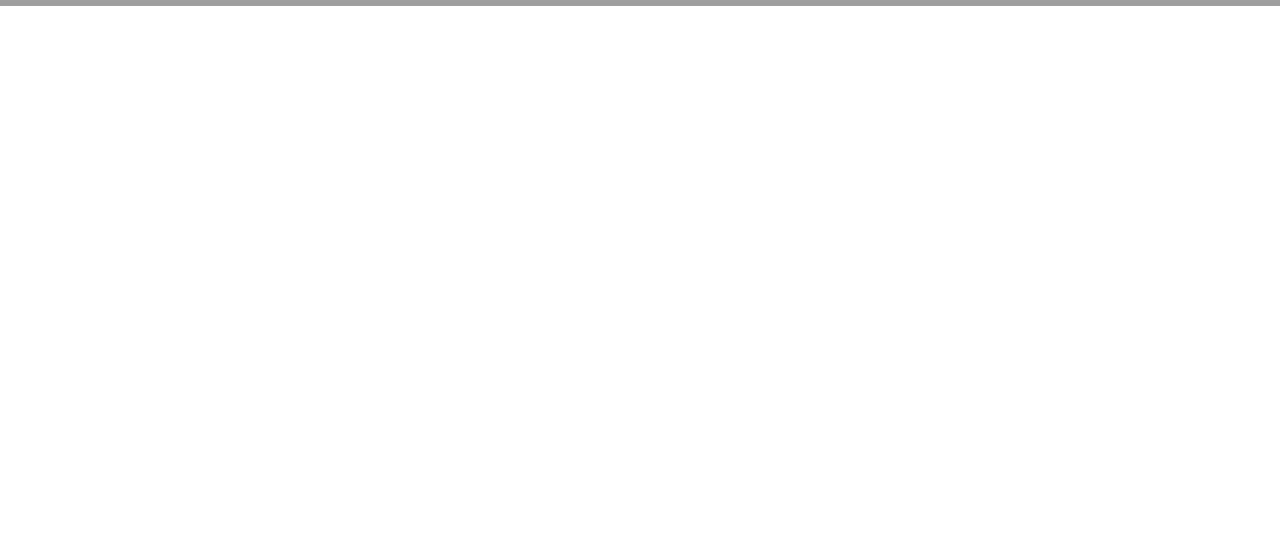
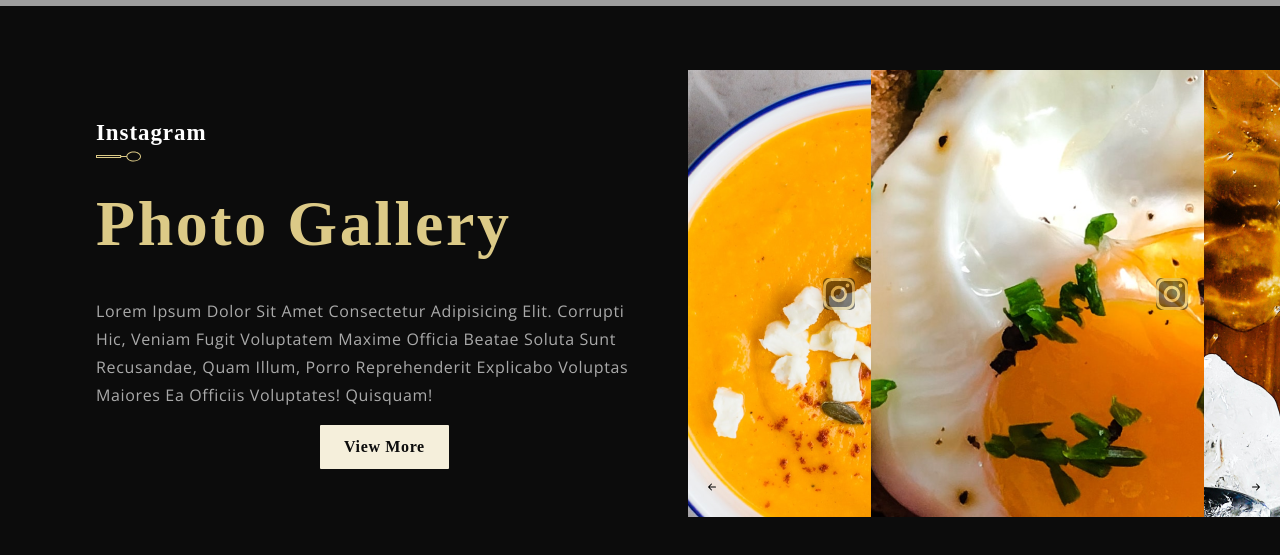
Before and after one commit to prasuk26/Restaurant_project, a React (Create React App) app: page / in a window 1280 px wide. Shown: the part 5845-6400 px from the top of the page. Before the commit the page ends 5851 px from the top, so only its background shows below. Built offline with nearby package versions, Linux system fonts and the light colour scheme; grey boxes are pictures that could not be loaded; a web font is replaced by a local one.

Commit message:
gallery completed but not responsive

```diff
--- a/src/App.js
+++ b/src/App.js
@@ -13,7 +13,7 @@
     <Chef />
     <Intro />
     <Laurels />
-    {/* <Gallery /> */}
+    <Gallery />
     {/* <FindUs /> */}
     {/* <Footer /> */}
   </div>
--- a/src/container/Gallery/Gallery.css
+++ b/src/container/Gallery/Gallery.css
@@ -0,0 +1,130 @@
+.app__gallery{
+    display: flex;
+    flex-direction: row;
+    background: var(--color-black);
+    padding: 4rem 0 4rem 6rem;
+}
+
+.app__gallery-content{
+    flex: 1;
+    display: flex;
+    justify-content: center;
+    align-items: flex-start;
+    flex-direction: column;
+    min-width: 500px;
+    padding-right: 2rem;
+}
+
+.app__gallery-content button{
+    margin-top: 1rem;
+}
+
+.app__gallery-images{
+    flex: 1;
+    display: flex;
+    flex-direction: row;
+    min-width: 50%;
+    position: relative;
+}
+
+.app__gallery-images_container{
+    display: flex;
+    flex-direction: row;
+    width: max-content;
+    overflow-x: scroll;
+    -ms-overflow-style: none;
+    scrollbar-width: none;
+}
+
+.app__gallery-images_container::-webkit-scrollbar{
+    display: none;
+}
+
+.app__gallery-images_card{
+    position: relative;
+    min-width: 301px;
+    height: 447px;
+    margin-right: 2rem;
+}
+
+.gallery__images-icon {
+    position: absolute;
+    color: #fff;
+    font-size: 2rem;
+    opacity: 0.5;
+    transition: 0.5s ease;
+    cursor: pointer;
+}
+
+/* .app__gallery-images_card:hover img{
+    opacity: 0.35;
+} */
+
+.app__gallery-images_card:hover .gallery__images-icon{
+    opacity: 1;
+}
+
+.app__gallery-images_arrows {
+    width: 100%;
+    display: flex;
+    justify-content: space-between;
+    align-items: center;
+    padding: 0 1rem;
+    position: absolute;
+    bottom: 5%;
+}
+
+.gallery__images-icon{
+    color: var(--color-golden);
+    font-size: 2rem;
+    cursor: pointer;
+    background-color: var(--color-black);
+    border-radius: 5px;
+}
+
+.gallery__images-icon:hover{
+    color: var(--color-white);
+}
+
+@media screen and(min-width:2000px) {
+    .app__gallery-content{
+        min-width: 1000px;
+        padding-right: 4rem;
+    }
+    .app__gallery-images_card{
+        min-width: 400px;
+        height: 550px;
+    }
+}
+@media screen and(max-width:1150px) {
+    .app__gallery{
+        flex-direction: column;
+    }
+
+    .app__gallery-images{
+        min-width: 100%;
+        margin: 5rem 0;
+    }
+
+}
+@media screen and(max-width:850px) {
+    .app__gallery{
+        flex-direction: column;
+    }
+
+}
+@media screen and(max-width:650px) {
+    .app__gallery{
+        padding: 4rem 0 4rem 2rem;
+    }
+    .app__gallery-content{
+        min-width: 100%;
+    }
+
+    .app__gallery-images_card{
+
+        min-width: 240px;
+        height: 320px;
+    }
+
+}
--- a/src/container/Gallery/Gallery.jsx
+++ b/src/container/Gallery/Gallery.jsx
@@ -1,11 +1,50 @@
 import React from 'react';
-
+import { BsInstagram, BsArrowLeftShort, BsArrowRightShort } from 'react-icons/bs';
+import {images} from '../../constants';
+import { SubHeading } from '../../components';
 import './Gallery.css';
 
-const Gallery = () => (
-  <div>
-    Gallery
-  </div>
-);
+const galleryImages = [images.gallery01, images.gallery02, images.gallery03 ,images.gallery04]
+
+const Gallery = () => {
+  const scrollRef = React.useRef(null);
+  const scroll = (direction) =>{
+    const { current } =  scrollRef;
+
+    if(direction === 'left'){
+      current.scrollLeft -=300;
+    }
+    else{
+      current.scrollLeft +=300;
+    }
+  }
+  return (
+    <div className='app__gallery flex__center'>
+      <div className="app__gallery-content">
+        <SubHeading title='Instagram'/>
+        <h1 className="headtext__cormorant">Photo Gallery</h1>
+        <p className="p__opensans" style={{color:"#AAA" ,marginTop:"2rem"}}>
+          Lorem ipsum dolor sit amet consectetur adipisicing elit. Corrupti hic, veniam fugit voluptatem maxime officia beatae soluta sunt recusandae, quam illum, porro reprehenderit explicabo voluptas maiores ea officiis voluptates! Quisquam!
+        </p>
+        <button type='button' className='custom__button'>View More</button>
+      </div>
+
+      <div className="app__gallery-images">
+        <div className="app__gallery-images_container" ref={scrollRef}>
+          {galleryImages.map((image,index) => (
+            <div className="app__gallery-images_card flex__center" key={'gallery_image-${index+1}'}>
+              <img src={image} alt="" />
+              <BsInstagram className='gallery__images-icon'/>
+            </div>
+          ))}
+        </div>
+        <div className="app__gallery-images_arrows">
+          <BsArrowLeftShort className='gallery__arrow-icon' onClick={() => scroll('left')}/>
+          <BsArrowRightShort className='gallery__arrow-icon' onClick={() => scroll('right')}/>
+        </div>
+      </div>
+    </div>
+  );
+}
 
 export default Gallery;
```
